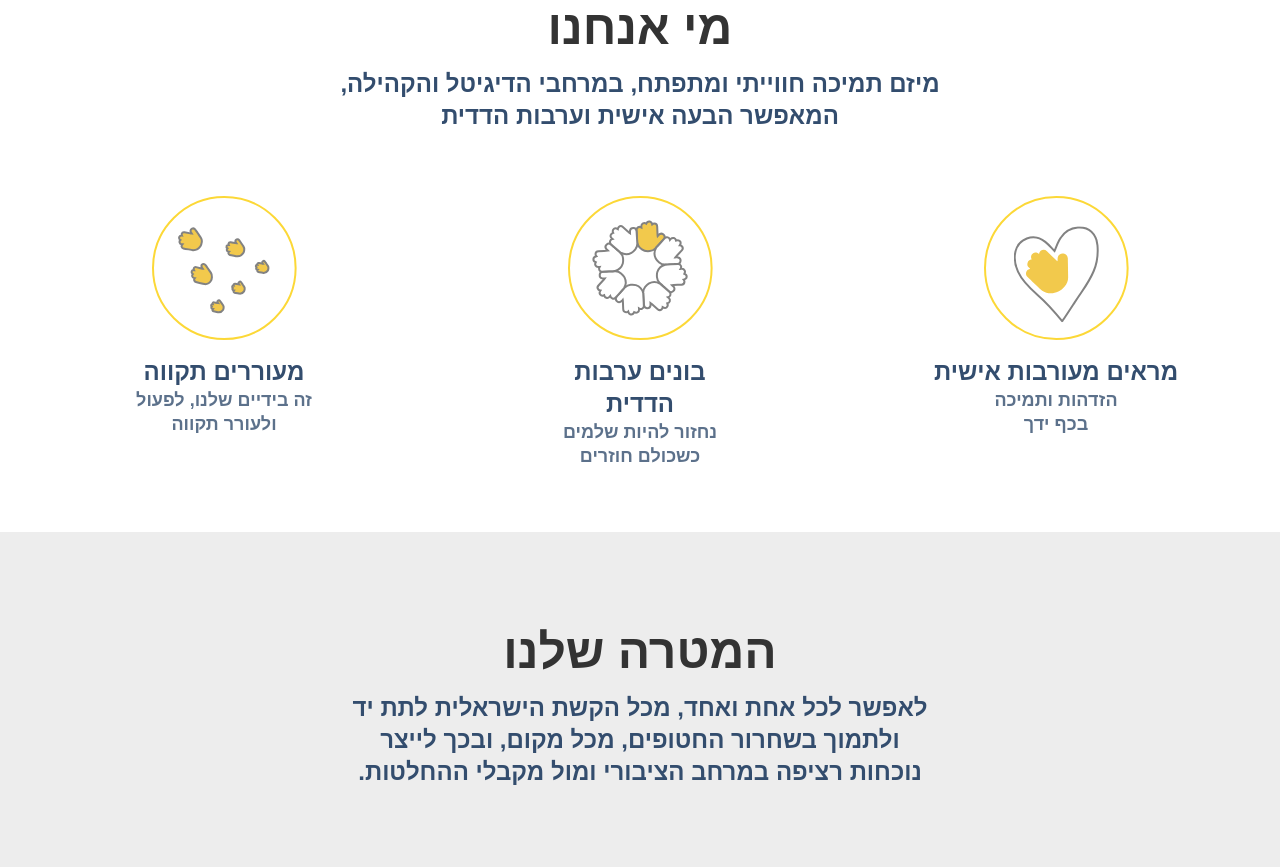
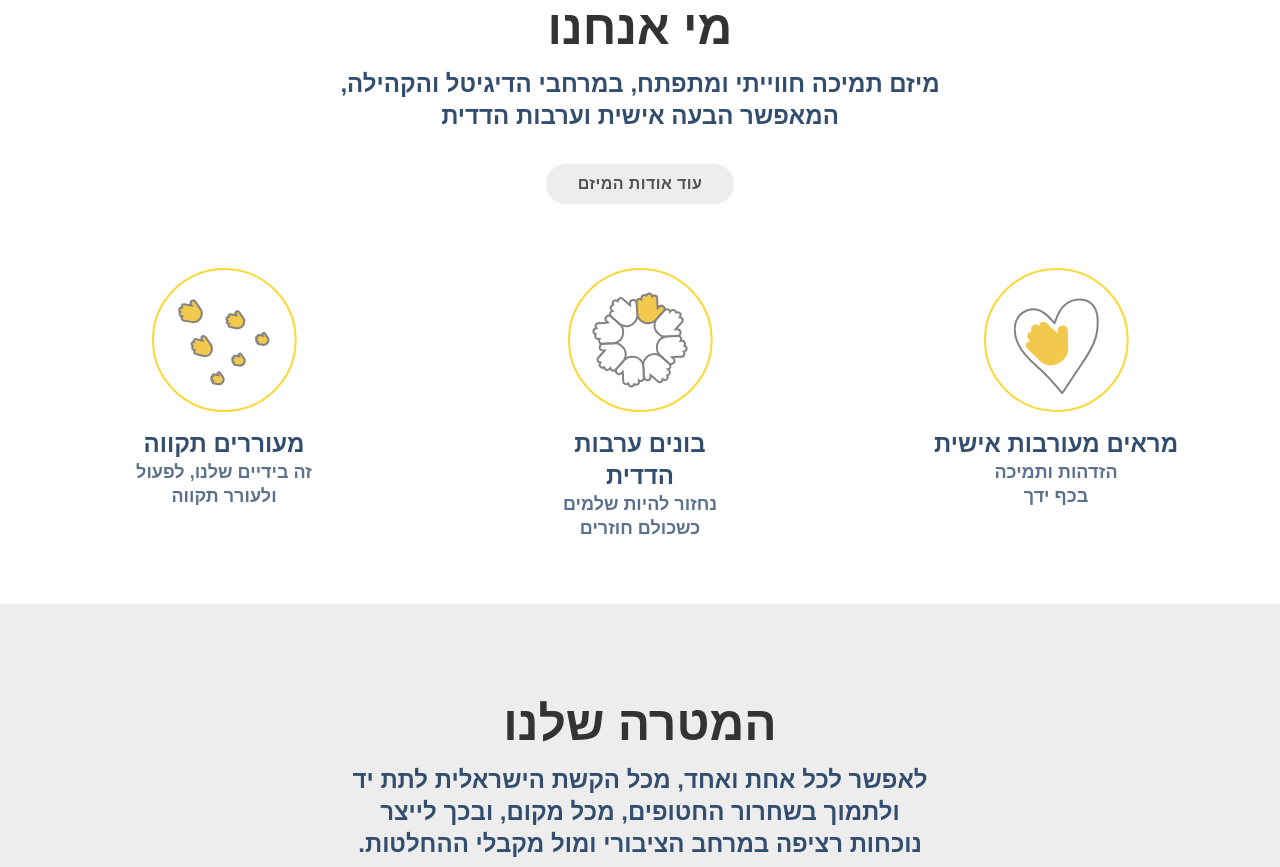
Before and after one commit to yakir-reznik/lend-a-hand, a Nuxt app: page / in a window 1280 px wide. Shown: the part 780-1647 px from the top of the page. Built offline with nearby package versions, Linux system fonts and the light colour scheme; no server answers.

Commit message:
link to about page

```diff
--- a/components/section/Mahut.vue
+++ b/components/section/Mahut.vue
@@ -4,6 +4,15 @@
 			<h2 class="mb-4 text-4xl font-bold desktop:text-5xl">מי אנחנו</h2>
 			<p class="mx-auto text-xl font-semibold text-mid tablet:max-w-xl desktop:max-w-2xl desktop:text-2xl">
 				מיזם תמיכה חווייתי ומתפתח, במרחבי הדיגיטל והקהילה, המאפשר הבעה אישית וערבות הדדית
+			</p>
+
+			<p>
+				<NuxtLink
+					to="/about"
+					class="mt-8 inline-block rounded-full bg-gray px-8 py-2 font-semibold tracking-wide text-gray-700 transition hover:bg-gray-200 hover:text-gray-900 active:scale-95"
+				>
+					עוד אודות המיזם
+				</NuxtLink>
 			</p>
 
 			<ul class="mt-16 grid justify-items-center gap-12 tablet:grid-cols-3 desktop:grid-cols-3">
```
